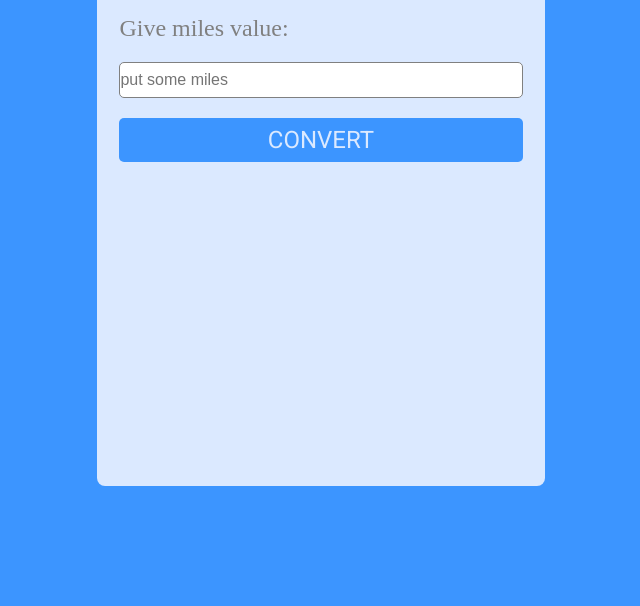
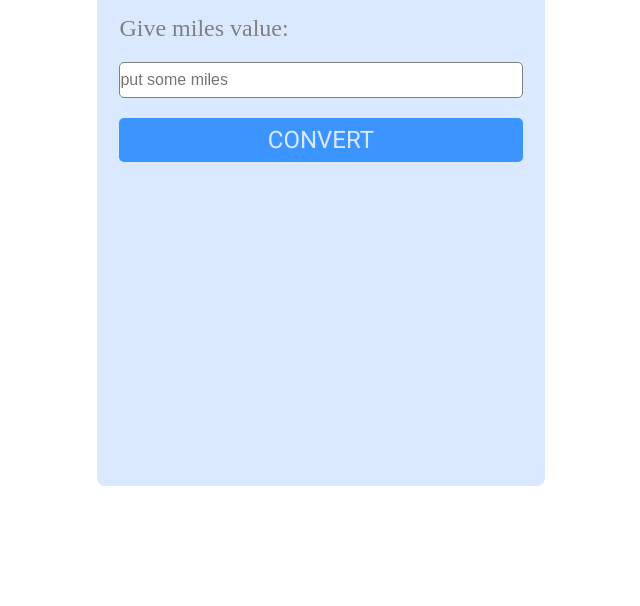
Before and after one commit to MFaizanali2/Js-Miles-convertor, a plain HTML site: page index.html in a window 1280 px wide. Shown: the part 194-800 px from the top of the page, without its empty margins (319-959 px from the left). Drawn offline with Linux system fonts and the light colour scheme.

Commit message:
css line 11
continue

```diff
--- a/style.css
+++ b/style.css
@@ -8,7 +8,7 @@ html,body{
     height: 100vh;
 }
 body{
-    background-color: #3c95ff;
+    background-color: #fff;
     display: flex;
     align-items: center;
     justify-content: center;
```
